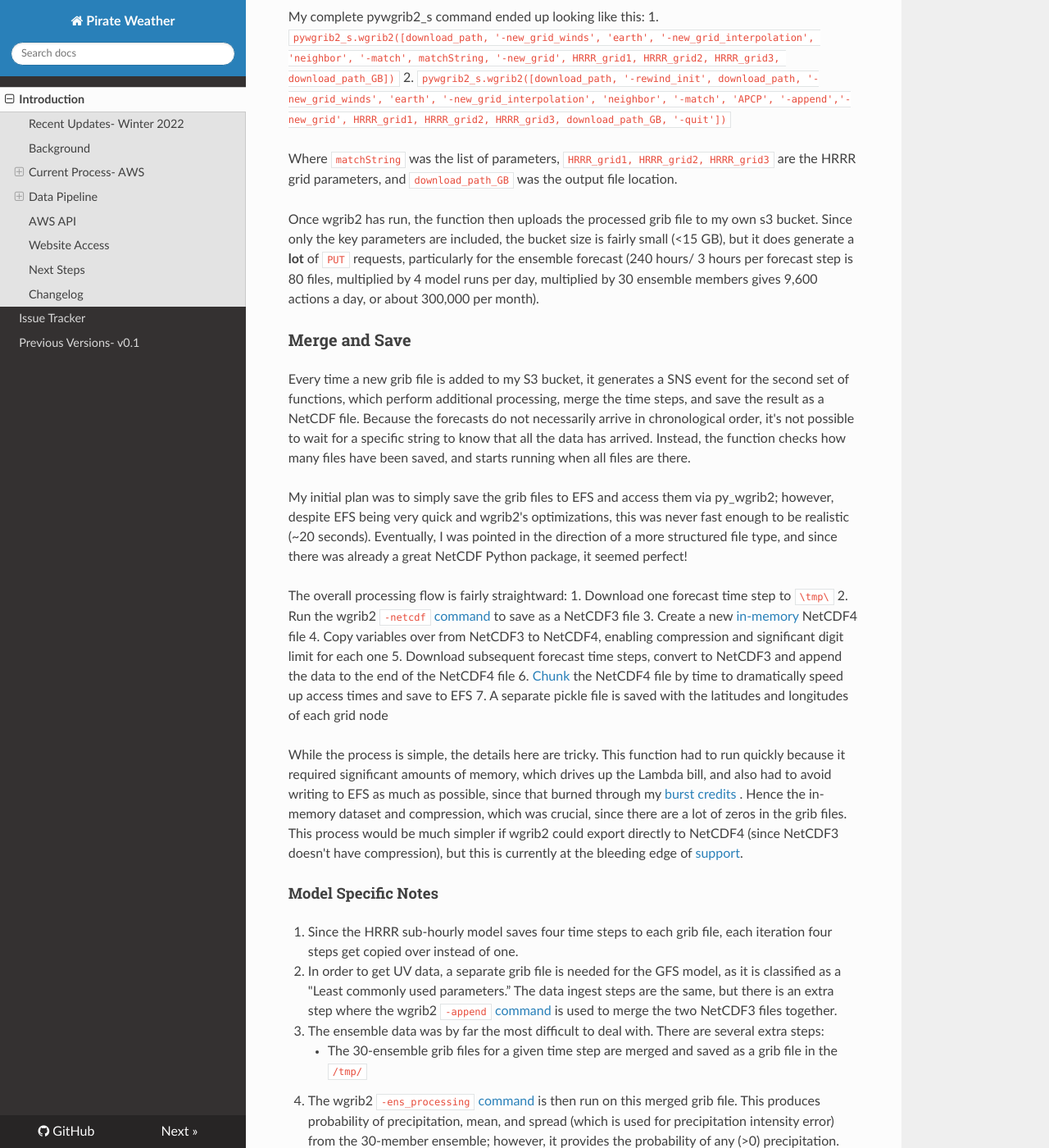
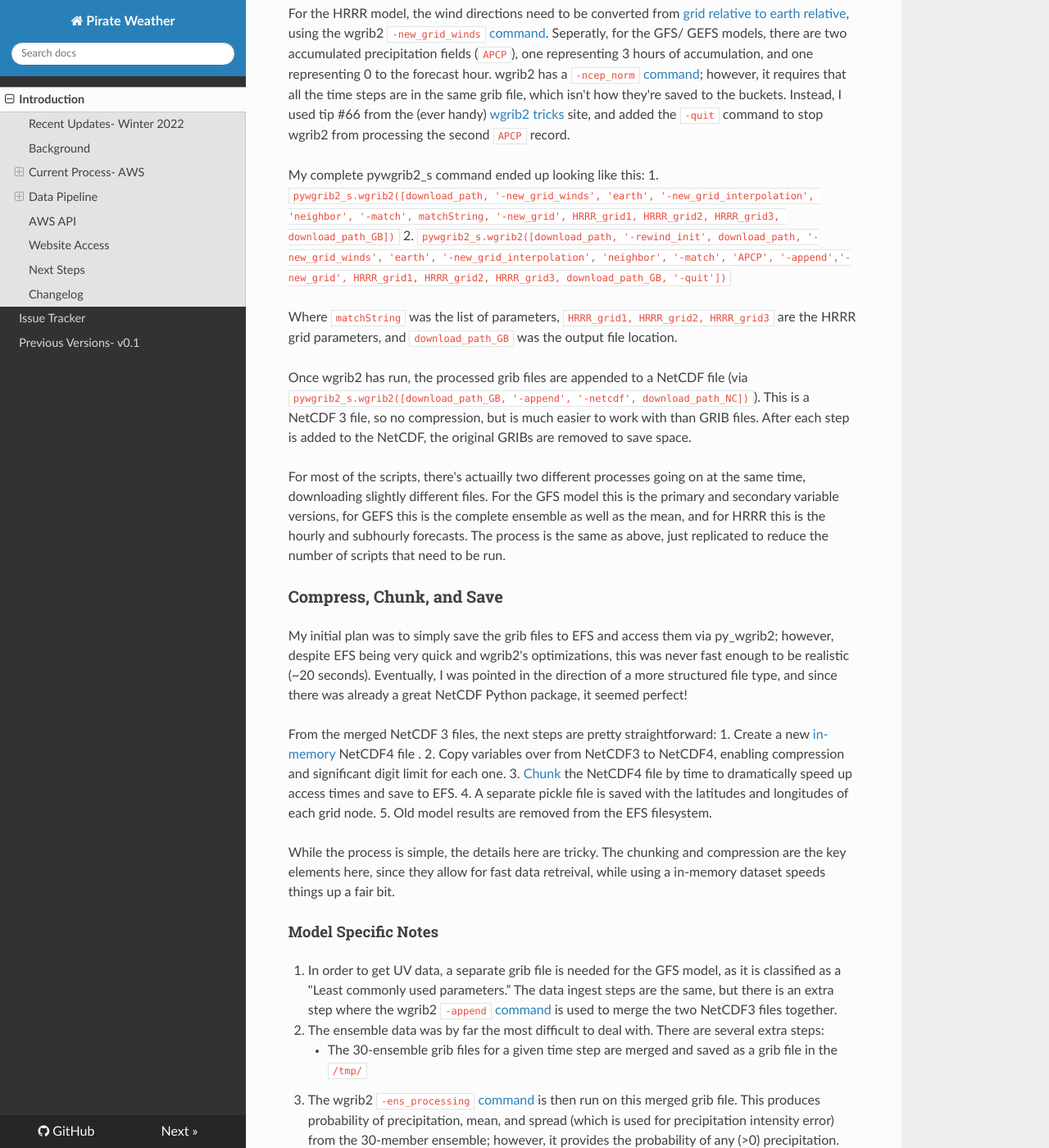
Before and after one commit to Pirate-Weather/pirateweather, an MkDocs documentation site: the page built from docs/index.md, in a window 1280 px wide and 1400 px high, scrolled down 5000 px. Shown: the whole window at 82% size. Built offline with MkDocs 1.6.1, drawn with Linux system fonts in a browser that asks for light colours; nearby versions of some CDN libraries; some of the changed text lies outside the part shown.

Commit message:
Document new processing approach

```diff
--- a/docs/index.md
+++ b/docs/index.md
@@ -77,11 +77,15 @@ Forecasts are saved from NOAA onto the [AWS Public Cloud](https://registry.opend
 | Delay              | 5:00       | 7:00      | 2:30                  | 1:45                 |
 | Ingest Times (UTC) | 5,11,17,23 | 7,13,19,1 | 2:30,8:30,14:30,20:30 | 1:45-00:45           |
 
-Each rule calls a different [AWS Step Function](https://aws.amazon.com/step-functions/?step-functions.sort-by=item.additionalFields.postDateTime&step-functions.sort-order=desc), which is the tool that oversees the data pipeline. The step function takes the current time from the trigger, adds several other enviormental parameters (like which bucket the data is saved in and which processing script to use), and then finially starts a Fargate Task using the WGRIB2/ Python Docker image! I spent some time optimizing the tasks to [maximize network speed](https://www.stormforge.io/blog/aws-fargate-network-performance/) and minimize the RAM requirements, settling on 1 CPU and 5GB of RAM.
+Each rule calls a different [AWS Step Function](https://aws.amazon.com/step-functions/?step-functions.sort-by=item.additionalFields.postDateTime&step-functions.sort-order=desc), which is the tool that oversees the data pipeline. The step function takes the current time from the trigger, adds several other enviormental parameters (like which bucket the data is saved in and which processing script to use), and then finially starts a Fargate Task using the WGRIB2/ Python Docker image! Step functions have the added perk that they can repeat the task if it fails for some reason. I spent some time optimizing the tasks to [maximize network speed](https://www.stormforge.io/blog/aws-fargate-network-performance/) and minimize the RAM requirements, settling on 1 CPU and 5GB of RAM. The Fargate tasks is setup to have access to the NOAA S3 buckets, as well as a EFS filesystem to save the processed files. The python processing scripts are explained below, with the source code availible on the [repository](https://github.com/alexander0042/pirateweather/tree/main/scripts).
 
-### Download
+### Download, Filter, and Merge
+For all of the models, the download process works in a similar way:
+1. Get the bucket, time, and download path from the enviormental variables set by the step function.
+2. Set up paths on the EFS filesystem.
+3. Step through the required files and download using `boto3`.
 
-For the HRRR model, the wind directions need to be converted from [grid relative to earth relative](https://github.com/blaylockbk/pyBKB_v2/blob/master/demos/HRRR_earthRelative_vs_gridRelative_winds.ipynb), using the wgrib2 `-new_grid_winds` [command](https://www.cpc.ncep.noaa.gov/products/wesley/wgrib2/new_grid_winds.html). For the GFS model, there are two accumulated precipitation fields (`APCP`), one representing 3 hours of accumulation, and one representing 0 to the forecast hour. wgrib2 has a `-ncep_norm` [command](https://www.cpc.ncep.noaa.gov/products/wesley/wgrib2/ncep_norm.html); however, it requires that all the time steps are in the same grib file, which isn't how they're saved to the buckets. Instead, I used tip #66 from the (ever handy) [wgrib2 tricks](https://www.ftp.cpc.ncep.noaa.gov/wd51we/wgrib2/tricks.wgrib2) site, and added the `-quit` command to stop wgrib2 from processing the second `APCP` record.
+For the HRRR model, the wind directions need to be converted from [grid relative to earth relative](https://github.com/blaylockbk/pyBKB_v2/blob/master/demos/HRRR_earthRelative_vs_gridRelative_winds.ipynb), using the wgrib2 `-new_grid_winds` [command](https://www.cpc.ncep.noaa.gov/products/wesley/wgrib2/new_grid_winds.html). Seperatly, for the GFS/ GEFS models, there are two accumulated precipitation fields (`APCP`), one representing 3 hours of accumulation, and one representing 0 to the forecast hour. wgrib2 has a `-ncep_norm` [command](https://www.cpc.ncep.noaa.gov/products/wesley/wgrib2/ncep_norm.html); however, it requires that all the time steps are in the same grib file, which isn't how they're saved to the buckets. Instead, I used tip #66 from the (ever handy) [wgrib2 tricks](https://www.ftp.cpc.ncep.noaa.gov/wd51we/wgrib2/tricks.wgrib2) site, and added the `-quit` command to stop wgrib2 from processing the second `APCP` record.
 
 My complete pywgrib2_s command ended up looking like this:
 1. `pywgrib2_s.wgrib2([download_path, '-new_grid_winds', 'earth', '-new_grid_interpolation', 'neighbor', '-match', matchString, '-new_grid', HRRR_grid1, HRRR_grid2, HRRR_grid3, download_path_GB])`
@@ -89,34 +93,30 @@ My complete pywgrib2_s command ended up looking like this:
 
 Where `matchString` was the list of parameters, `HRRR_grid1, HRRR_grid2, HRRR_grid3` are the HRRR grid parameters, and `download_path_GB` was the output file location.
 
-Once wgrib2 has run, the function then uploads the processed grib file to my own s3 bucket. Since only the key parameters are included, the bucket size is fairly small (<15 GB), but it does generate a **lot** of `PUT` requests, particularly for the ensemble forecast (240 hours/ 3 hours per forecast step is 80 files, multiplied by 4 model runs per day, multiplied by 30 ensemble members gives 9,600 actions a day, or about 300,000 per month).
+Once wgrib2 has run, the processed grib files are appended to a NetCDF file (via `pywgrib2_s.wgrib2([download_path_GB, '-append', '-netcdf', download_path_NC])`). This is a NetCDF 3 file, so no compression, but is much easier to work with than GRIB files. After each step is added to the NetCDF, the original GRIBs are removed to save space.
 
-### Merge and Save
-Every time a new grib file is added to my S3 bucket, it generates a SNS event for the second set of functions, which perform additional processing, merge the time steps, and save the result as a NetCDF file.
-Because the forecasts do not necessarily arrive in chronological order, it's not possible to wait for a specific string to know that all the data has arrived. Instead, the function checks how many files have been saved, and starts running when all files are there.
+For most of the scripts, there's actuailly two different processes going on at the same time, downloading slightly different files. For the GFS model this is the primary and secondary variable versions, for GEFS this is the complete ensemble as well as the mean, and for HRRR this is the hourly and subhourly forecasts. The process is the same as above, just replicated to reduce the number of scripts that need to be run.
 
+### Compress, Chunk, and Save
 My initial plan was to simply save the grib files to EFS and access them via py_wgrib2; however, despite EFS being very quick and wgrib2's optimizations, this was never fast enough to be realistic (~20 seconds). Eventually, I was pointed in the direction of a more structured file type, and since there was already a great NetCDF Python package, it seemed perfect!
 
-The overall processing flow is fairly straightward:
-1. Download one forecast time step to `\tmp\`
-2. Run the wgrib2 `-netcdf` [command](https://www.cpc.ncep.noaa.gov/products/wesley/wgrib2/netcdf.html) to save as a NetCDF3 file
-3. Create a new [in-memory](https://unidata.github.io/netcdf4-python/#in-memory-diskless-datasets) NetCDF4 file
-4. Copy variables over from NetCDF3 to NetCDF4, enabling compression and significant digit limit for each one
-5. Download subsequent forecast time steps, convert to NetCDF3 and append the data to the end of the NetCDF4 file
-6. [Chunk](https://www.unidata.ucar.edu/software/netcdf/workshops/2011/nc4chunking/) the NetCDF4 file by time to dramatically speed up access times and save to EFS
-7. A separate pickle file is saved with the latitudes and longitudes of each grid node
+From the merged NetCDF 3 files, the next steps are pretty straightforward:
+1. Create a new [in-memory](https://unidata.github.io/netcdf4-python/#in-memory-diskless-datasets) NetCDF4 file .
+2. Copy variables over from NetCDF3 to NetCDF4, enabling compression and significant digit limit for each one.
+3. [Chunk](https://www.unidata.ucar.edu/software/netcdf/workshops/2011/nc4chunking/) the NetCDF4 file by time to dramatically speed up access times and save to EFS.
+4. A separate pickle file is saved with the latitudes and longitudes of each grid node.
+5. Old model results are removed from the EFS filesystem.
 
-While the process is simple, the details here are tricky. This function had to run quickly because it required significant amounts of memory, which drives up the Lambda bill, and also had to avoid writing to EFS as much as possible, since that burned through my [burst credits ](https://aws.amazon.com/premiumsupport/knowledge-center/efs-burst-credits/). Hence the in-memory dataset and compression, which was crucial, since there are a lot of zeros in the grib files. This process would be much simpler if wgrib2 could export directly to NetCDF4 (since NetCDF3 doesn't have compression), but this is currently at the bleeding edge of [support](https://www.cpc.ncep.noaa.gov/products/wesley/wgrib2/).
+While the process is simple, the details here are tricky. The chunking and compression are the key elements here, since they allow for fast data retreival, while using a in-memory dataset speeds things up a fair bit.
 
 #### Model Specific Notes
-1. Since the HRRR sub-hourly model saves four time steps to each grib file, each iteration four steps get copied over instead of one.
-2. In order to get UV data, a separate grib file is needed for the GFS model, as it is classified as a "Least commonly used parameters.” The data ingest steps are the same, but there is an extra step where the wgrib2 `-append` [command ](https://www.cpc.ncep.noaa.gov/products/wesley/wgrib2/append.html) is used to merge the two NetCDF3 files together.
-3. The ensemble data was by far the most difficult to deal with. There are several extra steps:
+1. In order to get UV data, a separate grib file is needed for the GFS model, as it is classified as a "Least commonly used parameters.” The data ingest steps are the same, but there is an extra step where the wgrib2 `-append` [command ](https://www.cpc.ncep.noaa.gov/products/wesley/wgrib2/append.html) is used to merge the two NetCDF3 files together.
+2. The ensemble data was by far the most difficult to deal with. There are several extra steps:
     * The 30-ensemble grib files for a given time step are merged and saved as a grib file in the `/tmp/`
  * The wgrib2 `-ens_processing` [command](https://www.cpc.ncep.noaa.gov/products/wesley/wgrib2/ens_processing.html) is then run on this merged grib file. This produces probability of precipitation, mean, and spread (which is used for precipitation intensity error) from the 30-member ensemble; however, it provides the probability of any (>0) precipitation. Since this is a little too sensitive, I used the excellent wgrib2 [trick #65](https://www.ftp.cpc.ncep.noaa.gov/wd51we/wgrib2/tricks.wgrib2), which combines `-rpn` and `-set_prob` to allow arbitrary values to be used.
  * These three values are then exported to NetCDF3 files with the `-set_ext_name` [command](https://www.cpc.ncep.noaa.gov/products/wesley/wgrib2/var.html) set to 1
  * The files are then converted to NetCDF 4 and chucked in the same way
-4. For most variables, the `least significant digit` [parameter](https://unidata.github.io/netcdf4-python/#efficient-compression-of-netcdf-variables) is set to 1, and the compression level is also set to 1. There is probably some room for further optimization here.
+3. For most variables, the `least significant digit` [parameter](https://unidata.github.io/netcdf4-python/#efficient-compression-of-netcdf-variables) is set to 1, and the compression level is also set to 1. There is probably some room for further optimization here.
 
 ### Retrieval
 When a request comes in, a Lambda function is triggered and is passed the URL parameters (latitude/ longitude/ extended forecast/ units) as a JSON payload. These are extracted, and then the [nearest grid cell ](https://kbkb-wx-python.blogspot.com/2016/08/find-nearest-latitude-and-longitude.html)to the lat/long is found from the pickle files created from the model results. Weather variables are then iteratively extracted from the NetCDF4 files and saved to a 2-dimensional numpy arrays. This is then repeated for each model, skipping the HRRR results the requested location is outside of the HRRR domain. For the GFS model, precipitation accumulation is adjusted from the varying time step in the grib file to a standard 1-hour time step.
```
